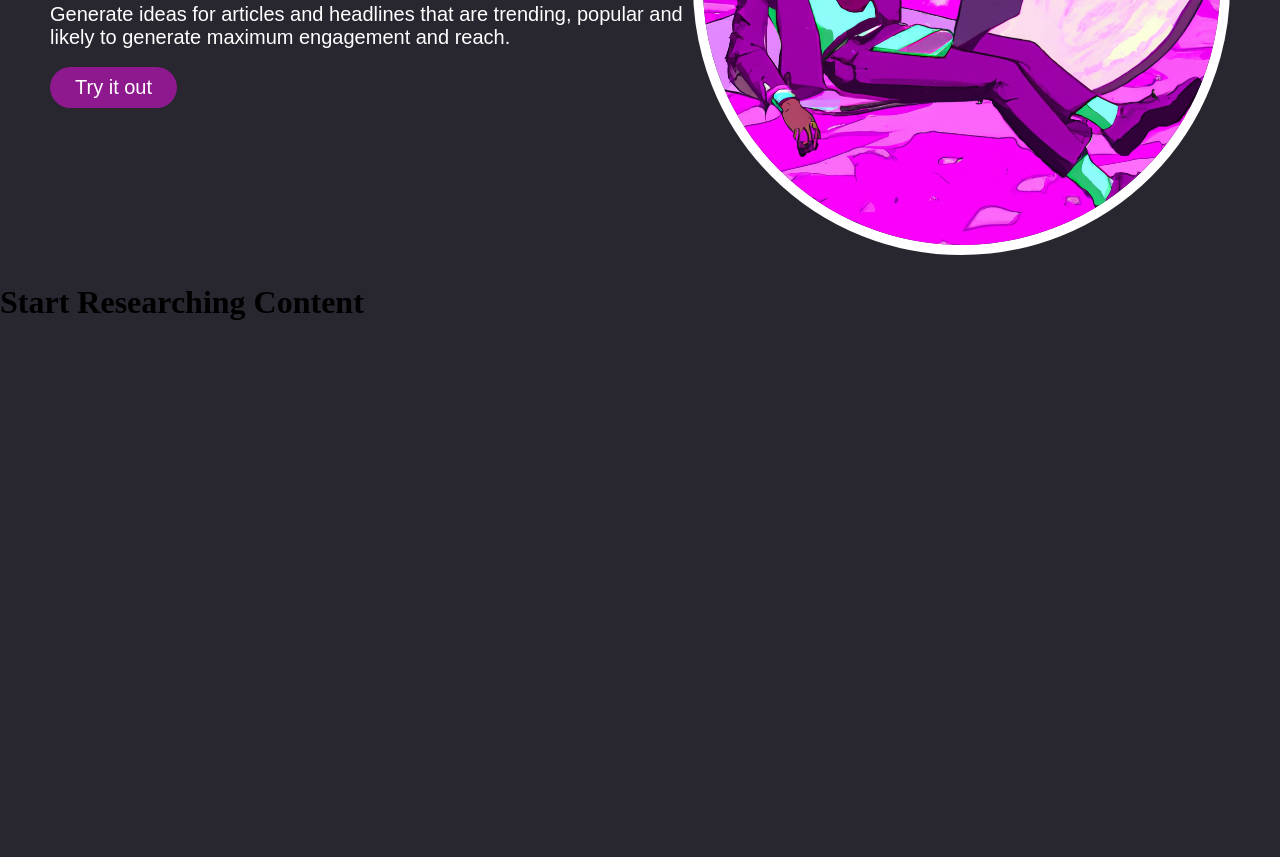
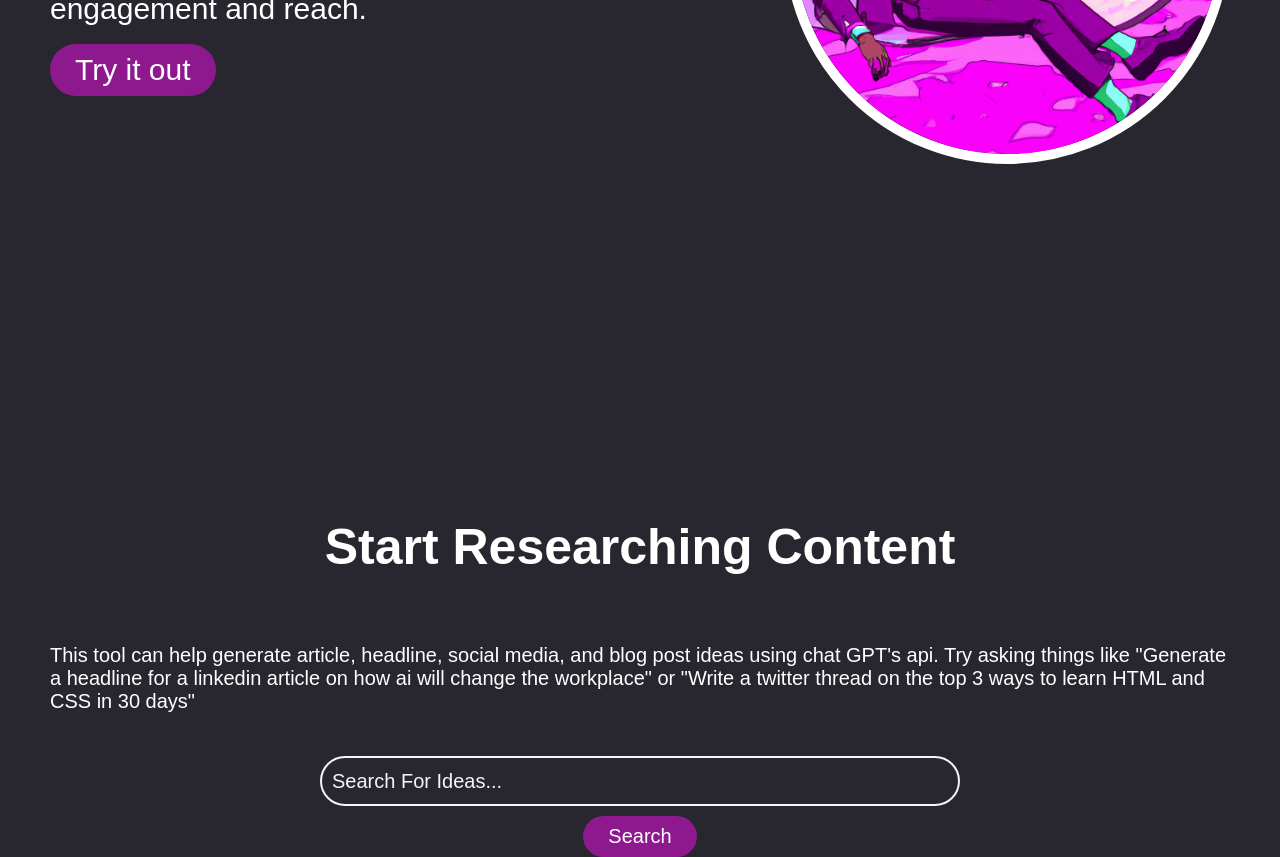
Before and after one commit to thecollinschreiber/ContentRadar, a plain HTML site: page index.html in a window 1280 px wide. Shown: the part 452-1309 px from the top of the page. Before the commit the page ends 800 px from the top, so only its background shows below. Drawn offline with Linux system fonts and the light colour scheme.

Commit message:
Added Search Section
-Added the search section to ui

```diff
--- a/CSS/styles.css
+++ b/CSS/styles.css
@@ -75,6 +75,7 @@ li:hover {
 
 .cardleft {
     color: white;
+    padding-right: 30px;
 }
 
 .cardleft h1 {
@@ -83,7 +84,7 @@ li:hover {
 }
 
 .cardleft p {
-    font-size: 20px;
+    font-size: 30px;
     font-family: sans-serif;
 }
 
@@ -92,7 +93,7 @@ li:hover {
     color: white;
     background-color: rgba(142, 25, 142, 1);
     border-style: none;
-    font-size: 20px;
+    font-size: 30px;
     border-radius: 50px;
 }
 
@@ -100,3 +101,99 @@ li:hover {
     background-color: rgba(142, 25, 142, .8);
     cursor: pointer;
 }
+
+
+
+/* ----- Tool Section CSS ----- */
+
+.info {
+    padding-top: 300px;
+}
+
+.searchcard {
+    display: flex;
+    justify-content: center;
+    align-items: center;
+}
+
+.searchcard input {
+    border: 2px solid whitesmoke;
+    outline: none;
+    color: white;
+    height: 50px;
+    width: 100%;
+    max-width: 50%;
+    border-radius: 50px;
+    padding: 0px 10px;
+    font-size: 20px;
+}
+
+.btn {
+    height: 50px;
+    width: 50px;
+    border-radius: 50%;
+    background-color: white;
+}
+
+.btn button {
+    padding-left: -100px;
+    margin: .5em;
+    border-radius: 50%;
+    border: none;
+    outline: none;
+    height: 2.5em;
+    width: 2.5em;
+    color: whitesmoke;
+    background: none;
+
+}
+
+::placeholder {
+    color: whitesmoke;
+    opacity: 1;
+}
+
+.submitbtn {
+    display: flex;
+    justify-content: center;
+    align-items: center;
+    padding: 9px 25px;
+    color: white;
+    background-color: rgba(142, 25, 142, 1);
+    border-style: none;
+    font-size: 20px;
+    border-radius: 50px;
+}
+
+.submitbtn:hover {
+    background-color: rgba(142, 25, 142, .8);
+    cursor: pointer;
+}
+
+.submit {
+    display: flex;
+    justify-content: center;
+    align-items: center;
+    padding-top: 10px;
+}
+
+.info h1 {
+    margin: 25px 50px;
+    display: flex;
+    justify-content: center;
+    align-items: center;
+    color: white;
+    font-family: sans-serif;
+    font-size: 50px;
+}
+
+.info p {
+    margin: 25px 50px;
+    padding: 0px, 100px;
+    display: flex;
+    justify-content: center;
+    align-items: center;
+    color: white;
+    font-family: sans-serif;
+    font-size: 20px;
+}
--- a/index.html
+++ b/index.html
@@ -32,23 +32,30 @@
             <h1>The #1 Research Tool For Out Of This World Content</h1><br>
             <p>Generate ideas for articles and headlines that are trending, popular and likely to generate maximum engagement and reach.</p><br>
             <div class="try">
-                <button>Try it out</button>
+                <a href="#searchsection"><button>Try it out</button></a>
             </div>
         </div>
 
         <div class="cardright">
-            <img class="dalle" src="img/Dalleheroshot.png" width="100%">
+            <img class="dalle" src="img/Dalleheroshot.png" width="100%" max-width="500px">
         </div>
 
     </div>
 
     <!----- Tool Section ----->
-    <div class="searchcard">
-        <h1> Start Researching Content</h1>
-        <div class="searchbar">
+        <div class="info">
+            <h1 class="start" id="searchsection"> Start Researching Content</h1><br>
+            <p class="howto"> This tool can help generate article, headline, social media, and blog post ideas using chat GPT's api.
+                Try asking things like "Generate a headline for a linkedin article on how ai will change the workplace" or "Write a twitter thread on the top 3 ways to learn HTML and CSS in 30 days"
+            </p><br>
+        </div>
 
+        <div class="searchcard">
+            <input type="text" class="searchbar" placeholder="Search For Ideas...">
         </div>
-    </div>
+        <div class="submit">
+            <button class="submitbtn">Search</button>
+        </div>
 
 
 
```
Also changed, not shown: img/ContentRadarTextLogo.png (deleted).
